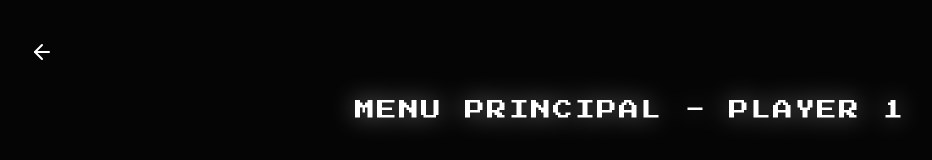
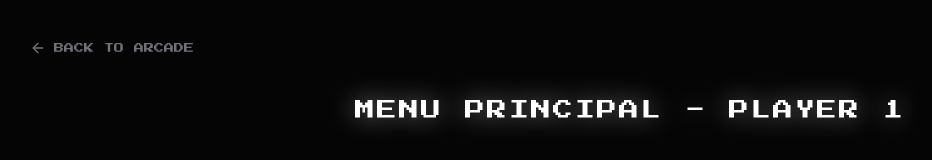
Before and after one commit to WaliSantos/Gamified-Retro-Portfolio-, a React (Vite) app: page /menu in a window 1280 px wide. Shown: the top 160 px of the page, without its empty margins (10-942 px from the left). Built offline with nearby package versions, Linux system fonts and the light colour scheme.

Commit message:
add: Papers

```diff
--- /dev/null
+++ b/src/components/ButtonBack.jsx
@@ -0,0 +1,23 @@
+import { ArrowLeft } from "lucide-react";
+import { motion } from "motion/react";
+import { useNavigate } from "react-router-dom";
+
+function ButtonBack(props) {
+  const navigate = useNavigate();
+
+  return (
+    <motion.button
+      initial={{ opacity: 0 }}
+      animate={{ opacity: 1 }}
+      transition={{ delay: 0.5}}
+      className="absolute top-6 left-6 md:top-10 md:left-10 text-[10px] text-zinc-500
+                    hover:text-white transition-colors uppercase cursor-pointer z-20 flex items-center gap-2"
+      onClick={() => {
+        navigate(props.nav);
+      }}
+    >
+      <ArrowLeft size={16} /> {props.children}
+    </motion.button>
+  );
+}
+export default ButtonBack;
--- a/src/components/GameMenu.jsx
+++ b/src/components/GameMenu.jsx
@@ -1,9 +1,11 @@
 import { FileText, Gamepad2, Save, Trophy, User } from "lucide-react";
 import { motion } from "motion/react";
 import { useState } from "react";
+import { useNavigate } from "react-router-dom";
 
 function GameMenu() {
   const [hoveredItem, setHoveredItem] = useState(null);
+  const navigate = useNavigate();
 
   const menuItems = [
     {
@@ -11,30 +13,35 @@ function GameMenu() {
       label: "Player 1",
       sub: "Sobre mim",
       icon: User,
+      nav: "/"
     },
     {
       id: 2,
       label: "Stage Select",
       sub: "Projetos",
       icon: Gamepad2,
+      nav: "/"
     },
     {
       id: 3,
       label: "High Scores",
       sub: "Premiações",
       icon: Trophy,
+      nav: "/"
     },
     {
       id: 4,
       label: "Bonus Stage",
       sub: "Artigos",
       icon: FileText,
+      nav: "/papers"
     },
     {
       id: 5,
       label: "Save Data",
       sub: "Baixar Currículo",
       icon: Save,
+      nav: "/"
     },
   ];
   return (
@@ -55,6 +62,7 @@ function GameMenu() {
             className={`flex items-center gap-4 md:gap-6 p-3 md:p-4
                                     cursor-pointer transition-all duration-200
                                     group ${hoveredItem == item.id ? "bg-zinc-900/50 scale-[1.02]" : "opacity-70 hover:opacity-95 "}`}
+            onClick={()=>{navigate(item.nav)}}
           >
             <div className="w-6 md:w-8 flex justify-center ">
               {hoveredItem == item.id ? (
--- /dev/null
+++ b/src/components/ListPapers.jsx
@@ -0,0 +1,50 @@
+import { ExternalLink } from "lucide-react";
+
+function ListPapers() {
+  const papers = [
+    {
+      id: 1,
+      date: "26.05.2025",
+      title:
+        "Computer Vision-based YOLO11 for automated damage assessment of public building roofs supporting maintenance management",
+      nav: "https://docs.lib.purdue.edu/cgi/viewcontent.cgi?article=2102&context=cib-conferences",
+    },
+    {
+      id: 2,
+      date: "26.05.2025",
+      title:
+        "Computer Vision-based YOLO11 for automated damage assessment of public building roofs supporting maintenance management",
+      nav: "/",
+    },
+  ];
+  return (
+    <ul className="flex flex-col gap-4 w-full">
+      {papers.map((paper) => (
+        <li key={paper.id}>
+          <a
+            href={paper.nav}
+            target="_blank"
+            rel="noopener noreferrer"
+            className="flex flex-col md:flex-row md:items-center gap-3 md:gap-6 p-4 md:p-6 border border-zinc-800 bg-zinc-950/50
+                     hover:bg-zinc-900 hover:border-yellow-500/50 transition-all cursor-pointer group max-w-4xl mx-auto"
+          >
+            <div
+              className="text-[10px] text-yellow-500 tracking-widest shrink-0 w-32 drop-shadow-[0_0_5px_rgba(234,179,8,0.4)]
+                        group-hover:drop-shadow-[0_0_8px_rgba(234,179,8,0.8)]"
+            >
+              {paper.date}
+            </div>
+            <div className="text-[10px] md:text-xs text-zinc-300 group-hover:text-white flex-1 leading-relaxed">
+              {paper.title}
+            </div>
+            <div className="text-zinc-600 group-hover:text-yellow-500 transition-colors hidden md:block">
+              <ExternalLink size={16} />
+            </div>
+          </a>
+        </li>
+      ))}
+    </ul>
+  );
+}
+
+export default ListPapers;
--- a/src/components/Title.jsx
+++ b/src/components/Title.jsx
@@ -1,6 +1,6 @@
 import { motion } from "motion/react";
 
-function Title(){
+function Title(props){
     return(
         <motion.h1
             initial={{y:-50, opacity:0}}
@@ -9,7 +9,7 @@ function Title(){
             className="text-xs md:text-lg lg:text-xl mt-12 md:mt-8 lg:mb-16
                         text-center tracking-widest  drop-shadow-[0_0_12px_rgba(255,255,255,0.5)]"
 
-                >MENU PRINCIPAL - PLAYER 1
+                >{props.children}
         </motion.h1>
     )
 }
--- a/src/main.jsx
+++ b/src/main.jsx
@@ -5,6 +5,7 @@ import { createBrowserRouter, RouterProvider } from 'react-router-dom'
 import './styles/index.css'
 import Cabinet from './pages/Cabinet.jsx'
 import Menu from './pages/Menu.jsx'
+import Papers from './pages/Papers.jsx'
 
 
 
@@ -20,6 +21,10 @@ const router = createBrowserRouter([
       {
         path: "/menu",
         element: <Menu/>,
+      },
+      {
+        path: "/papers",
+        element: <Papers/>,
       }
     ]
   },
--- a/src/pages/Menu.jsx
+++ b/src/pages/Menu.jsx
@@ -1,31 +1,17 @@
-import { ArrowLeft } from "lucide-react";
 import { motion } from "motion/react";
-import { useNavigate } from "react-router-dom";
 import Title from "../components/Title";
 import GameMenu from "../components/GameMenu";
+import ButtonBack from "../components/ButtonBack";
 
-function Menu(){
+function Menu() {
+  return (
+    <motion.div className="absolute inset-0 bg-[#050505] w-full h-full flex flex-col items-center p-6 md:p-12 lg:p-16 z-50 ">
 
-    const navigate = useNavigate();
-    return(
-        <motion.div
-            className="absolute inset-0 bg-[#050505] w-full h-full flex flex-col items-center p-6 md:p-12 lg:p-16 z-50 overflow-y-auto"
-        >
-            <motion.button
-                initial={{opacity:0}}
-                animate={{opacity:1}}
-                transition={{delay: 0.5}}
-                className="absolute top-6 left-6 md:top-10 md:left-10"
-                onClick={()=> {navigate('/')}}
-            >
-                    <ArrowLeft className="w-6 h-6 text-white" />
-            </motion.button>
-
-            <Title/>
-            <GameMenu/>
-
-        </motion.div>
-    )
+      <ButtonBack nav = "/">BACK TO ARCADE</ButtonBack>
+      <Title>MENU PRINCIPAL - PLAYER 1</Title>
+      <GameMenu />
+    </motion.div>
+  );
 }
 
 export default Menu;
--- /dev/null
+++ b/src/pages/Papers.jsx
@@ -0,0 +1,23 @@
+import ButtonBack from "../components/ButtonBack";
+import ListPapers from "../components/ListPapers";
+import Title from "../components/Title";
+import { motion } from "framer-motion";
+
+function Papers() {
+  return (
+    <motion.div
+      initial={{ opacity: 0, x: 50 }}
+      animate={{ opacity: 1, x: 0 }}
+      transition={{ delay: 0.3, type: "spring" }}
+      exit={{ opacity: 0, x: -50 }}
+      className="absolute inset-0  bg-[#050505 ] w-full h-full flex flex-col
+                p-6 md:p-12 lg:p-16 z-50 overflow-y-auto  "
+    >
+      <ButtonBack nav={"/menu"}> Back to Menu</ButtonBack>
+      <Title>BONUS STAGE - PAPERS</Title>
+      <ListPapers />
+    </motion.div>
+  );
+}
+
+export default Papers;
```
